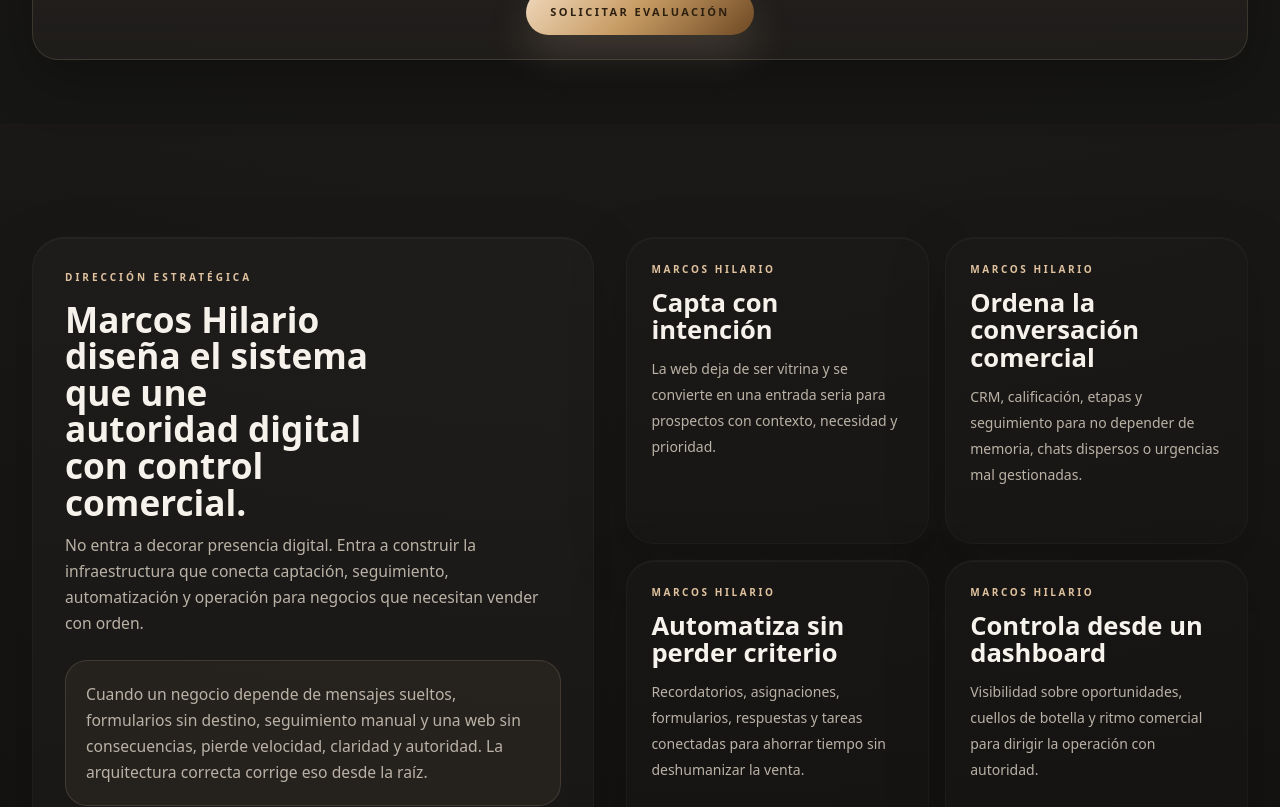
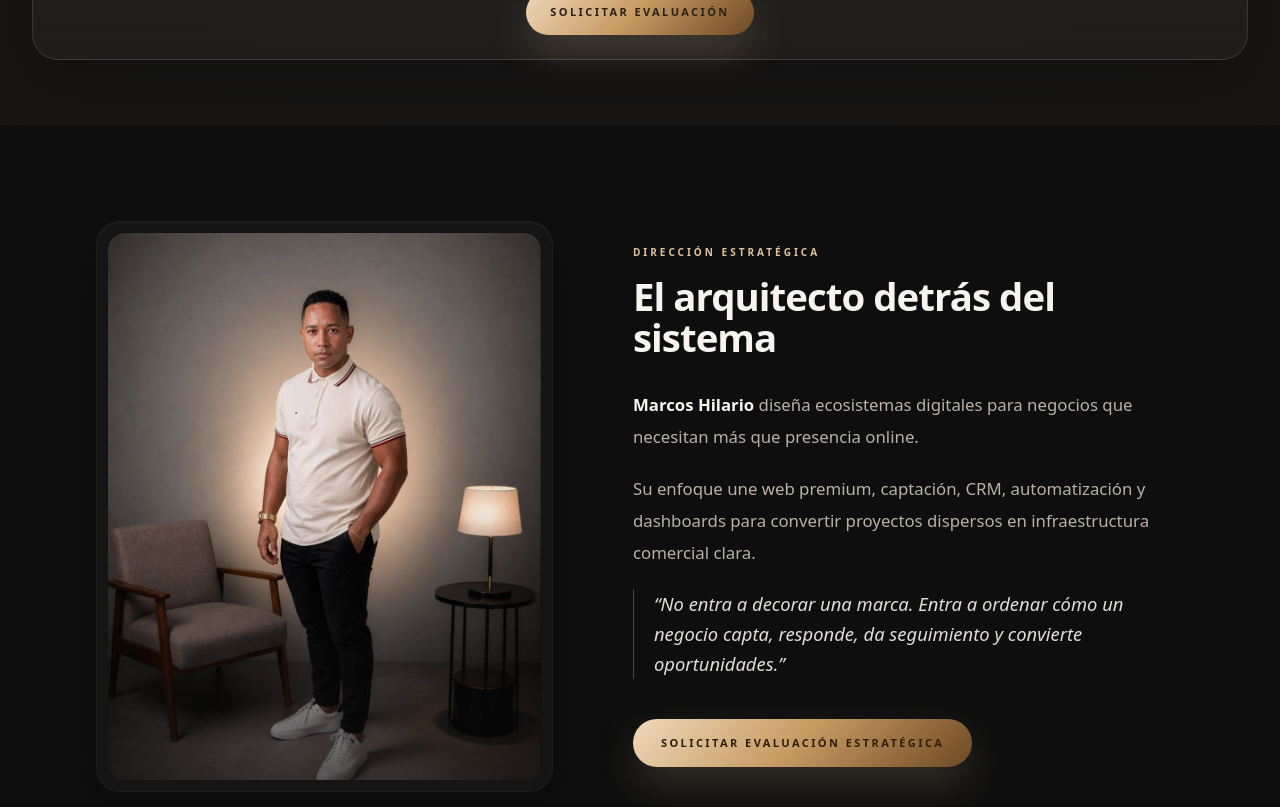
Before and after one commit to hilariotapiamarcosantonio-maker/marcos-portfolio-premium, a Next.js app: page / in a window 1280 px wide. Shown: the part 1680-2487 px from the top of the page. Built offline with nearby package versions, Linux system fonts and the light colour scheme.

Commit message:
add architect profile section for premium trust

```diff
--- a/src/app/page.tsx
+++ b/src/app/page.tsx
@@ -1,4 +1,5 @@
 import About from "@/components/About";
+import ArchitectProfile from "@/components/ArchitectProfile";
 import Audit from "@/components/Audit";
 import Cases from "@/components/Cases";
 import Credibility from "@/components/Credibility";
@@ -63,6 +64,7 @@ export default function Home() {
       <Navbar />
       <Hero />
       <Credibility />
+      <ArchitectProfile />
       <About />
       <Manifesto />
       <Cases />
--- /dev/null
+++ b/src/components/ArchitectProfile.tsx
@@ -0,0 +1,63 @@
+import Image from "next/image";
+
+export default function ArchitectProfile() {
+  return (
+    <section className="relative border-b border-outline-variant/10 bg-surface py-16 md:py-24">
+      <div className="content-shell">
+        <div className="mx-auto flex max-w-[68rem] flex-col gap-10 md:flex-row md:items-center md:gap-16 lg:gap-20">
+
+          {/* Left Column: Image */}
+          <div className="w-full md:w-[45%] lg:w-[42%] shrink-0">
+            <div className="panel-premium relative mx-auto aspect-[4/5] max-w-[24rem] overflow-hidden rounded-[24px] border border-outline-variant/20 bg-surface-container-low p-2 md:max-w-none md:p-2.5">
+              <div className="relative h-full w-full overflow-hidden rounded-[18px] border border-outline-variant/10 bg-surface">
+                <Image
+                  src="/profile/marcos-hilario.jpg"
+                  alt="Marcos Hilario, arquitecto digital de alto rendimiento"
+                  fill
+                  className="object-cover transition-transform duration-700 hover:scale-105"
+                  sizes="(max-width: 768px) 100vw, 45vw"
+                />
+
+                {/* Overlay gradient for premium feel */}
+                <div className="pointer-events-none absolute inset-0 bg-gradient-to-t from-surface via-transparent to-transparent opacity-60" />
+                <div className="pointer-events-none absolute inset-0 bg-[radial-gradient(circle_at_center,transparent_0%,rgba(0,0,0,0.1)_100%)]" />
+              </div>
+            </div>
+          </div>
+
+          {/* Right Column: Text */}
+          <div className="w-full md:w-[55%] lg:w-[58%]">
+            <p className="text-[10px] font-semibold uppercase tracking-[0.3em] text-primary">
+              Dirección Estratégica
+            </p>
+            <h2 className="mt-4 font-headline text-[clamp(2rem,3vw,2.5rem)] font-bold leading-[1.05] tracking-tight text-tertiary">
+              El arquitecto detrás del sistema
+            </h2>
+
+            <div className="mt-6 flex flex-col gap-5 text-[1rem] leading-7 text-secondary md:mt-8 md:text-[1.05rem] md:leading-8">
+              <p>
+                <strong className="font-semibold text-tertiary">Marcos Hilario</strong> diseña ecosistemas digitales para negocios que necesitan más que presencia online.
+              </p>
+              <p>
+                Su enfoque une web premium, captación, CRM, automatización y dashboards para convertir proyectos dispersos en infraestructura comercial clara.
+              </p>
+              <p className="border-l border-primary/30 pl-5 text-[1.1rem] font-medium leading-relaxed text-tertiary/90 italic md:text-[1.15rem]">
+                &ldquo;No entra a decorar una marca. Entra a ordenar cómo un negocio capta, responde, da seguimiento y convierte oportunidades.&rdquo;
+              </p>
+            </div>
+
+            <div className="mt-10">
+              <a
+                href="#audit"
+                className="bronze-glow inline-flex items-center justify-center rounded-full px-7 py-4 text-[11px] font-extrabold uppercase tracking-[0.22em] text-on-primary shadow-[0_18px_40px_rgba(224,194,159,0.18)] transition-transform hover:-translate-y-0.5"
+              >
+                Solicitar Evaluación Estratégica
+              </a>
+            </div>
+          </div>
+
+        </div>
+      </div>
+    </section>
+  );
+}
```
Also changed, not shown: public/profile/marcos-hilario.jpg (added).
